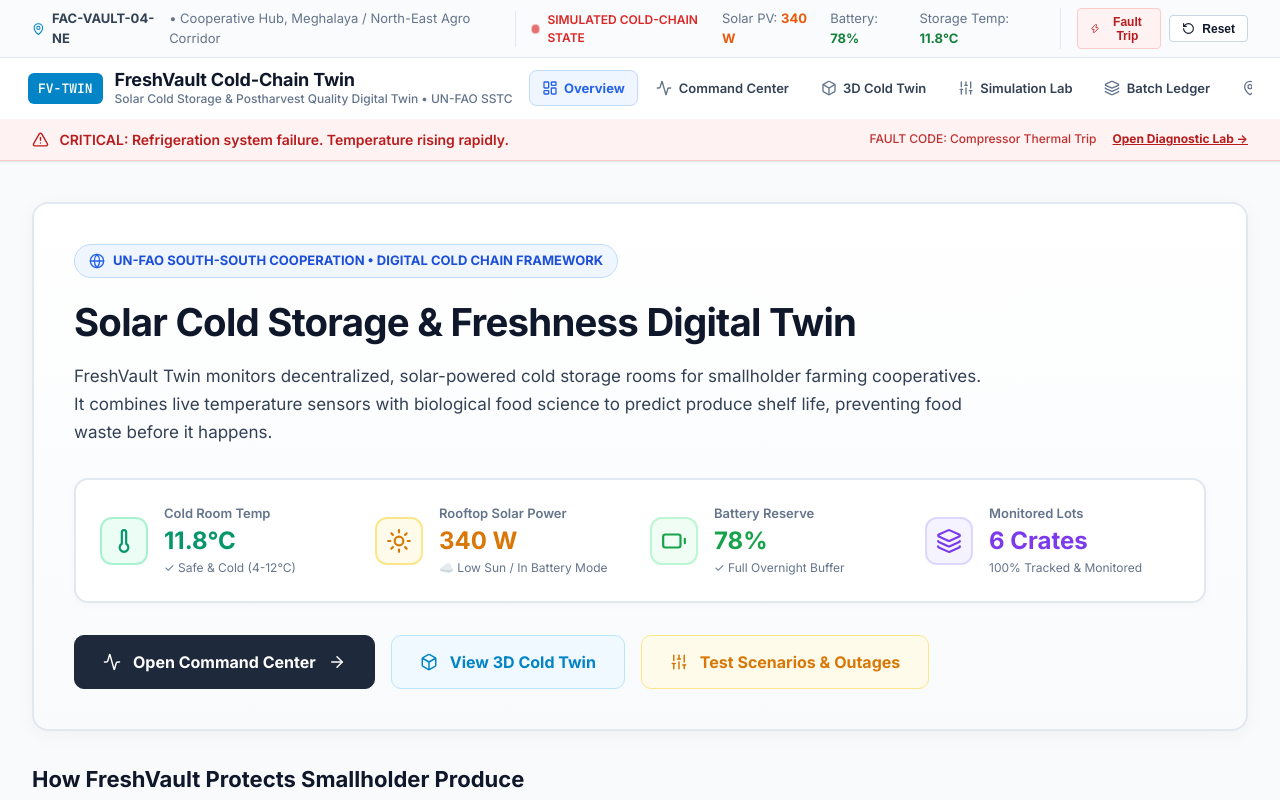
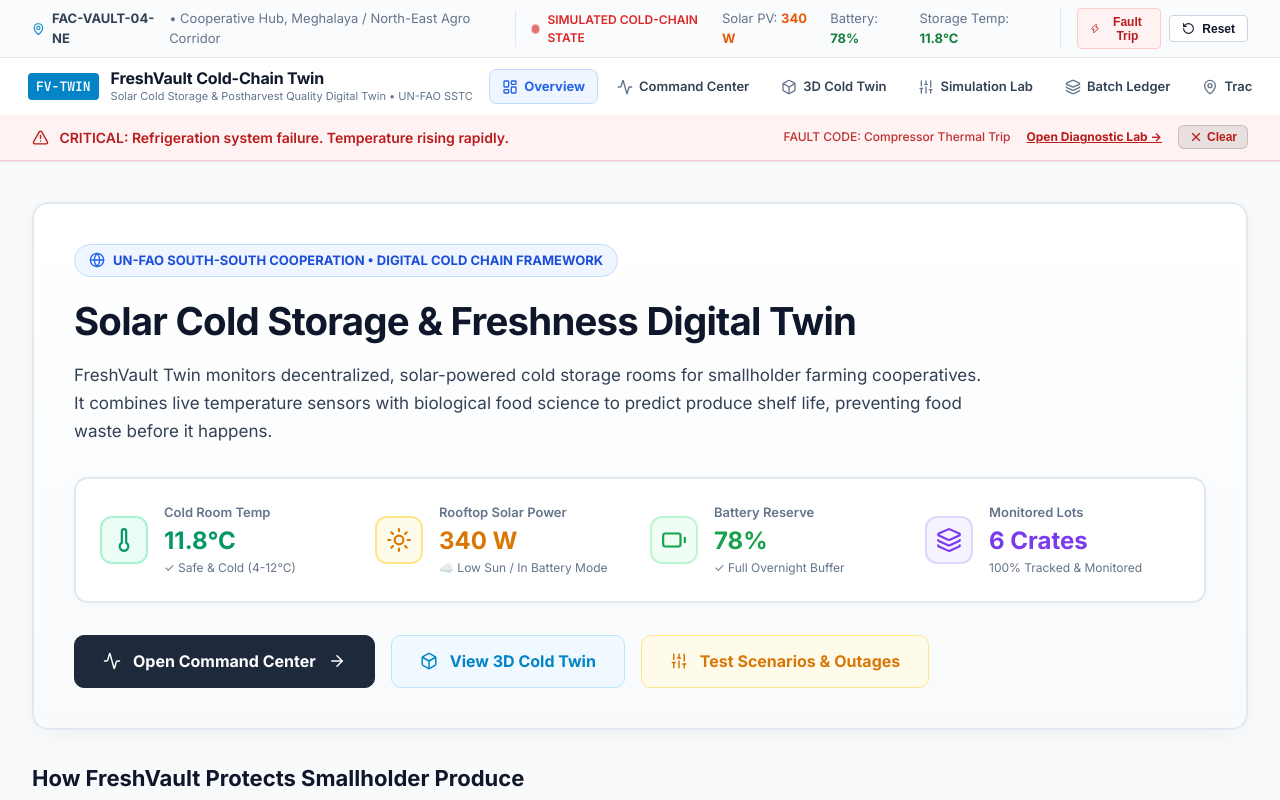
Before and after one commit to Tazimsheriff/TECHROULETTE, a React (Vite) app in the folder frontend/: page / in a window 1280 px wide. Both pictures are taken after a click on the button "Fault Trip". Shown: the top 800 px of the page. Built offline with nearby package versions, Linux system fonts and the light colour scheme; no server answers.

Commit message:
Add Clear/Dismiss button to critical notification banner with acknowledged recall strip

```diff
--- a/frontend/src/components/common/Header.tsx
+++ b/frontend/src/components/common/Header.tsx
@@ -1,4 +1,4 @@
-import React from 'react';
+import React, { useState, useEffect } from 'react';
 import { Link, useLocation } from 'react-router-dom';
 import { useTwin } from '../../context/TwinContext';
 import {
@@ -13,12 +13,33 @@
   Layers,
   LineChart,
   BookOpen,
-  CheckCircle2
+  CheckCircle2,
+  X,
+  Bell
 } from 'lucide-react';
 
 export const Header: React.FC = () => {
   const { state, isConnected, triggerSimulation } = useTwin();
   const location = useLocation();
+
+  const [isAlertDismissed, setIsAlertDismissed] = useState(false);
+  const [acknowledgedAlert, setAcknowledgedAlert] = useState<string | null>(null);
+
+  // If a new alert message appears, make sure the banner pops up again
+  useEffect(() => {
+    if (state.activeAlert && state.activeAlert !== acknowledgedAlert) {
+      setIsAlertDismissed(false);
+    }
+  }, [state.activeAlert, acknowledgedAlert]);
+
+  const handleClearAlert = () => {
+    setIsAlertDismissed(true);
+    setAcknowledgedAlert(state.activeAlert);
+  };
+
+  const handleRestoreAlert = () => {
+    setIsAlertDismissed(false);
+  };
 
   const navItems = [
     { path: '/', label: 'Overview', icon: LayoutDashboard, color: '#2563eb', bg: '#eff6ff', border: '#bfdbfe' },
@@ -95,16 +116,12 @@
       {/* Main branding & color navigation row */}
       <div className="header-main">
         <div className="brand-section">
-          <div className="brand-badge" style={{ backgroundColor: '#0284c7', color: '#fff', padding: '6px 10px', borderRadius: '6px', fontWeight: 800 }}>
+          <div className="brand-badge">
             FV-TWIN
           </div>
           <div className="brand-titles">
-            <h1 style={{ fontSize: '18px', fontWeight: 800, color: 'var(--text-primary)', margin: 0 }}>
-              FreshVault Cold-Chain Twin
-            </h1>
-            <p style={{ fontSize: '12px', color: 'var(--text-muted)', margin: 0, fontWeight: 500 }}>
-              Solar Cold Storage & Postharvest Quality Digital Twin • UN-FAO SSTC
-            </p>
+            <h1>FreshVault Cold-Chain Twin</h1>
+            <p>Solar Cold Storage & Postharvest Quality Digital Twin • UN-FAO SSTC</p>
           </div>
         </div>
 
@@ -135,15 +152,20 @@
         </nav>
       </div>
 
-      {/* Active Alert Banner if abnormal condition */}
-      {state.activeAlert && (
+      {/* Active Alert Banner if abnormal condition and NOT dismissed */}
+      {state.activeAlert && !isAlertDismissed && (
         <div className={`alert-banner ${state.overallRisk}`} style={{ padding: '0.65rem 2rem', fontSize: '14px' }}>
-          <div style={{ display: 'flex', alignItems: 'center', gap: '0.65rem' }}>
-            <AlertTriangle size={17} />
-            <span style={{ fontWeight: 600 }}>{state.activeAlert}</span>
+          <div style={{ display: 'flex', alignItems: 'center', gap: '0.65rem', flex: 1, minWidth: 0 }}>
+            <AlertTriangle size={17} style={{ flexShrink: 0 }} />
+            <span style={{ fontWeight: 600, overflow: 'hidden', textOverflow: 'ellipsis', whiteSpace: 'nowrap' }}>
+              {state.activeAlert}
+            </span>
           </div>
-          <div style={{ display: 'flex', alignItems: 'center', gap: '1rem' }}>
-            <span style={{ fontSize: '12px', opacity: 0.9 }}>FAULT CODE: {state.activeSimulation || 'PARAM_EXCURSION'}</span>
+
+          <div style={{ display: 'flex', alignItems: 'center', gap: '1rem', flexShrink: 0 }}>
+            <span style={{ fontSize: '12px', opacity: 0.9 }}>
+              FAULT CODE: {state.activeSimulation || 'PARAM_EXCURSION'}
+            </span>
             <Link
               to="/simulation"
               style={{
@@ -158,6 +180,84 @@
             >
               Open Diagnostic Lab &rarr;
             </Link>
+
+            {/* Clear Button */}
+            <button
+              onClick={handleClearAlert}
+              title="Clear this notification banner"
+              style={{
+                background: 'rgba(0, 0, 0, 0.08)',
+                border: '1px solid rgba(0, 0, 0, 0.15)',
+                borderRadius: '6px',
+                padding: '4px 10px',
+                fontSize: '12px',
+                fontWeight: 700,
+                cursor: 'pointer',
+                display: 'inline-flex',
+                alignItems: 'center',
+                gap: '4px',
+                color: 'inherit',
+                transition: 'all 0.15s ease'
+              }}
+              onMouseEnter={(e) => (e.currentTarget.style.background = 'rgba(0, 0, 0, 0.16)')}
+              onMouseLeave={(e) => (e.currentTarget.style.background = 'rgba(0, 0, 0, 0.08)')}
+            >
+              <X size={14} />
+              <span>Clear</span>
+            </button>
+          </div>
+        </div>
+      )}
+
+      {/* When cleared, display an acknowledged status strip so notifications are not removed in entirety */}
+      {state.activeAlert && isAlertDismissed && (
+        <div style={{
+          padding: '0.35rem 2rem',
+          backgroundColor: '#fafbfc',
+          borderBottom: '1px solid var(--border-subtle)',
+          display: 'flex',
+          justifyContent: 'space-between',
+          alignItems: 'center',
+          fontSize: '12px',
+          color: 'var(--text-secondary)'
+        }}>
+          <div style={{ display: 'flex', alignItems: 'center', gap: '0.5rem' }}>
+            <span style={{
+              width: 8,
+              height: 8,
+              borderRadius: '50%',
+              backgroundColor: state.overallRisk === 'critical' ? '#dc2626' : '#f59e0b',
+              display: 'inline-block'
+            }} />
+            <span style={{ fontWeight: 600, color: 'var(--text-primary)' }}>
+              1 Active Alarm Acknowledged:
+            </span>
+            <span style={{ color: 'var(--text-muted)' }}>
+              {state.activeAlert}
+            </span>
+          </div>
+
+          <div style={{ display: 'flex', alignItems: 'center', gap: '1rem' }}>
+            <Link to="/simulation" style={{ color: '#0284c7', textDecoration: 'none', fontWeight: 600 }}>
+              Diagnostic Lab
+            </Link>
+            <button
+              onClick={handleRestoreAlert}
+              style={{
+                background: 'none',
+                border: 'none',
+                color: '#0284c7',
+                fontWeight: 700,
+                fontSize: '12px',
+                cursor: 'pointer',
+                textDecoration: 'underline',
+                display: 'inline-flex',
+                alignItems: 'center',
+                gap: '2px'
+              }}
+            >
+              Show Banner Again
+            </button>
           </div>
         </div>
       )}
```
